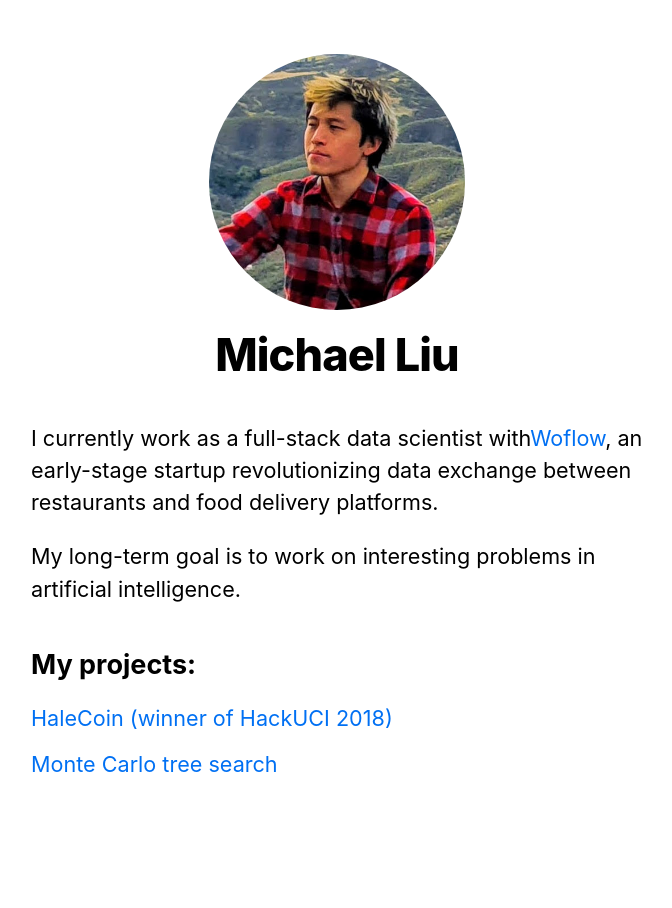
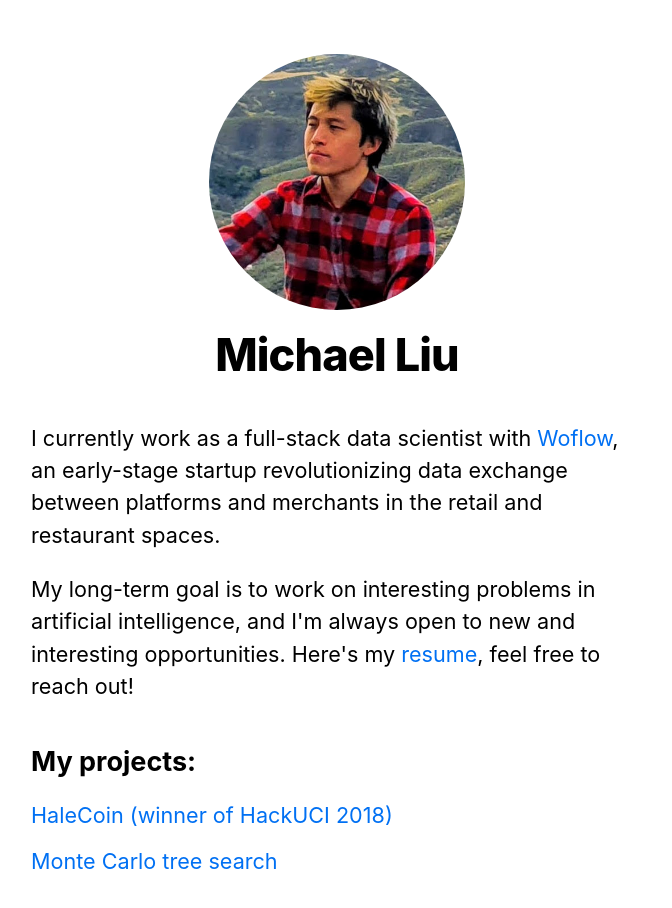
Before and after one commit to quasimik/personal-website, a Next.js app: page / in a window 1280 px wide. Shown: the top 908 px of the page, without its empty margins (303-975 px from the left). Built offline with nearby package versions, Linux system fonts and the light colour scheme.

Commit message:
Add resume link, update wording

```diff
--- a/pages/index.jsx
+++ b/pages/index.jsx
@@ -10,16 +10,20 @@ const projectNames = {
   'mcts': 'Monte Carlo tree search',
 };
 
+const resumeUrl = "https://drive.google.com/file/d/0B0k7_-vr1Q5MbVlGN252V3VaMXc/view?usp=sharing&resourcekey=0-X0IJb_u0Nbdxj77d6Vf1og";
+
 export default function Home() {
   return (
     <Layout home>
       <section className={utilStyles.headingMd}>
-        <p>I currently work as a full-stack data scientist with
-          <a href="https://www.woflow.com">Woflow</a>, an early-stage startup revolutionizing data
-          exchange between restaurants and food delivery platforms.
+        <p>I currently work as a full-stack data scientist
+          with <a href="https://www.woflow.com">Woflow</a>, an early-stage startup revolutionizing
+          data exchange between platforms and merchants in the retail and restaurant spaces.
         </p>
         <p>
-          My long-term goal is to work on interesting problems in artificial intelligence.
+          My long-term goal is to work on interesting problems in artificial intelligence, and I'm
+          always open to new and interesting opportunities.
+          Here's my <a href={resumeUrl}>resume</a>, feel free to reach out!
         </p>
       </section>
       <section className={`${utilStyles.headingMd} ${utilStyles.padding1px}`}>
```
